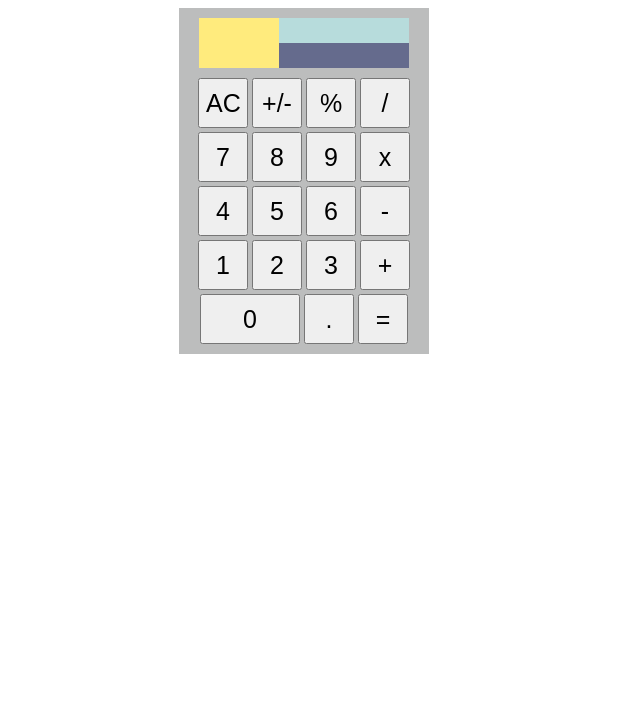
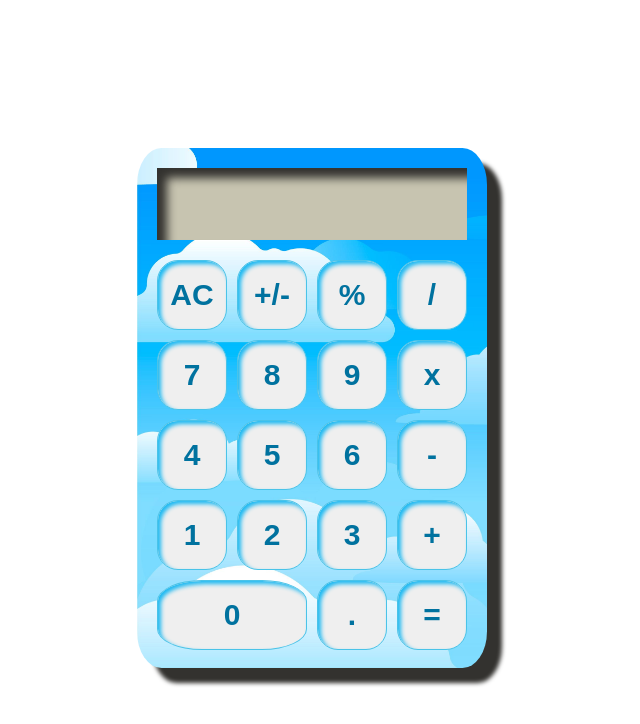
Before and after one commit to AngRodSt/odin-recipes, a plain HTML site: page recipes/EjerciciosCss/Independiente/LandingPageV.1/Calculator/index.html in a window 1280 px wide. Both pictures are taken after a click on the button "AC". Shown: the whole page, without its empty margins (336-976 px from the left). Drawn offline with Linux system fonts and the light colour scheme.

Commit message:
recipes/

```diff
--- a/recipes/EjerciciosCss/Independiente/LandingPageV.1/Calculator/index.html
+++ b/recipes/EjerciciosCss/Independiente/LandingPageV.1/Calculator/index.html
@@ -15,7 +15,7 @@
         <div class="numbers">
             <button class="clear">AC</button>
             <button class="sign">+/-</button>
-            <button class="operatorPorc">%</button>
+            <button class="porciento">%</button>
             <button class="btn" data-operator>/</button>
             <button class="btn" data-number>7</button>
             <button class="btn" data-number>8</button>
--- a/recipes/EjerciciosCss/Independiente/LandingPageV.1/Calculator/script.js
+++ b/recipes/EjerciciosCss/Independiente/LandingPageV.1/Calculator/script.js
@@ -4,6 +4,8 @@ const clear = document.querySelector(".clear");
 const lastScreen = document.querySelector("#LastScreen");
 const currentScreen = document.querySelector('#CurrentScreen')
 const equal = document.querySelector(".equal")
+const sign = document.querySelector(".sign")
+const porciento = document.querySelector(".porciento")
 
 
 numbers.forEach((button)=>{
@@ -12,48 +14,82 @@ numbers.forEach((button)=>{
 operacion.forEach((button)=>{
     button.addEventListener('click',()=>ApperOperator(button.textContent))
 })
+equal.addEventListener('click',()=>EqualFuncion())
+clear.addEventListener('click',()=>clearF())
+sign.addEventListener('click', ()=>signF())
+porciento.addEventListener('click',()=>porcientoF())
 
-//BOTON IGUAL ARREGLAR
-equal.addEventListener('click',()=>{
-    currentScreen.textContent= ""
-})
+var FirstNumber= ''
+var SecondNumber = ''
+var OpResult = null
 
+const porcientoF = ()=>{
+    var a = Number(currentScreen.textContent)
+    currentScreen.textContent = a / 100
+}
+
+const signF = ()=>{
+   var a =  Number(currentScreen.textContent)
+    currentScreen.textContent = a * -1
+}
+
+const clearF= ()=>{
+    currentScreen.textContent=""
+    lastScreen.textContent=""
+    FirstNumber="";
+    SecondNumber="";
+    OpResult=null
+}
+
+const EqualFuncion = ()=>{
+    SecondNumber = currentScreen.textContent
+    currentScreen.textContent=FuncionOperacion(FirstNumber, OpResult,SecondNumber)
+    lastScreen.textContent = `${FirstNumber}${OpResult}${SecondNumber}`
+
+}
 
 const ApperNumber = (number)=>{
        if(currentScreen!=""){
-        currentScreen.textContent+= number
+        currentScreen.textContent+=number
        }
     }
 const ApperOperator = (operation)=>{
-        var screen = currentScreen.textContent
-        lastScreen.textContent += `${screen}${" "}${operation}${" "}`
+        if (OpResult!==null){}
+        FirstNumber = currentScreen.textContent
+        OpResult = operation
+        lastScreen.textContent = `${FirstNumber}${OpResult}`
         currentScreen.textContent="";
+}
 
-}
+
 const FuncionSuma = (a,b)=>a+b;
 const FuncionResta = (a,b)=>a-b;
 const FuncionMultip = (a,b)=>a*b;
 const FuncionDiv = (a,b)=>a/b;
-const FuncionPorc = (a,b)=>a*(b/100);
+
 
 //REVISAR FUNCION
 const FuncionOperacion = (ap,operator,ap2)=>{
-
+    var a = Number(ap)
+    var b = Number(ap2)
     if(operator=="+"){
-        FuncionSuma(ap,ap2);
+        return FuncionSuma(a,b);
     }
     else if(operator=="-"){
-        FuncionResta(ap,ap2)
+        return FuncionResta(a,b)
     }
     else if (operator=="x"){
-        FuncionMultip(ap,ap2)
+       return FuncionMultip(a,b)
     }
     else if (operator=="/"){
-        FuncionDiv(ap,ap2)
-    }
-    else if (operator=="%"){
-       FuncionPorc(ap,ap2)
+       return FuncionDiv(a,b)
     }
 
 
+
 }
+
+
+//NUMBERS HAVE TO BE MAX 4 DECIMAL NUMBERS AFTER THE POINT
+//IMPUT ON THE KEYBORD
+//DOBLE CLICK ON OPERATOR
--- a/recipes/EjerciciosCss/Independiente/LandingPageV.1/Calculator/style.css
+++ b/recipes/EjerciciosCss/Independiente/LandingPageV.1/Calculator/style.css
@@ -1,48 +1,83 @@
 body{
     display: flex;
+    width: 100vw;
+    height: 100vh;
+    align-items: center;
     justify-content: center;
 }
 .calculator{
     display: flex;
+    background-image: url("/EjerciciosCss/Independiente/LandingPageV.1/Calculator/4173737.jpg");
+    background-size:cover;
+    background-repeat: no-repeat;
     flex-direction: column;
-    background-color:rgb(188, 189, 189);
-    width: 250px;
+    background-color:rgb(250, 247, 247);
+    width: 350px;
     align-items: center;
+    height: 520px;
+    border-radius: 7%;
+    box-shadow: 15px 15px 4px  rgb(51, 50, 47)
 
 }
 .container{
-    background-color: rgb(255, 235, 125);
-    width: 210px;
-    height: 50px;
-    display: flex;
-    margin-top: 10px;
+    background-color: rgb(199, 196, 176);
+    width: 290px;
+    height: 60px;
+    display:flex;
+    margin-top: 20px;
+    padding:  6px 10px;
     align-items: end;
     flex-direction: column;
+    box-shadow: inset 10px 10px 10px rgb(51, 50, 47);
+
 
 }
 
 .numbers{
-    gap: 4px;
+    gap: 10px;
     justify-content: center;
     display: flex;
     flex-wrap: wrap;
-    margin: 10px;
+    margin: 20px;
 }
 button{
-    width: 50px;
-    height: 50px;
-    font-size: 25px;
+    width: 70px;
+    height: 70px;
+    font-size: 30px;
+    border: 1px solid rgb(74, 195, 232);
+    border-radius: 30%;
+    box-shadow: inset 3px 3px 4px rgb(28, 185, 242);
+   transition: 0.3s ease-in-out;
+    color: rgb(0, 114, 159);
+    font-weight: 700;
+
+}
+button:hover{
+    transform: scale(0.9);
+    transition: 0.2s ease-in-out;
+    background-color: azure;
+
 }
 #zero{
-    width: 100px;
+    width: 150px;
 }
 #LastScreen{
-    background-color: rgb(183, 220, 220);
+   /* background-color: rgb(183, 220, 220);*/
     width: 130px;
-    height: 50px;
+    height: 30px;
+    font-size: 15px;
+    padding: 3px;
+    display: flex;
+    justify-content: end;
 }
 #CurrentScreen{
-    background-color: rgb(101, 107, 141);
+   /* background-color: rgb(101, 107, 141);*/
     width: 130px;
-    height: 50px;
+    height: 30px;
+    padding: 3px 0;
+    font-size: 30px;
+    display: flex;
+    justify-content: end;
+    margin-bottom: 4px;
+
 }
```
Also changed, not shown: recipes/EjerciciosCss/Fundation_JavaScript/CardioJavaScriptEjer1.html (+42 -0 lines), recipes/EjerciciosCss/Independiente/LandingPageV.1/Etch-A-Sketch/script.js (+0 -7 lines), recipes/EjerciciosCss/Independiente/LandingPageV.1/Calculator/4173737.jpg (added).
